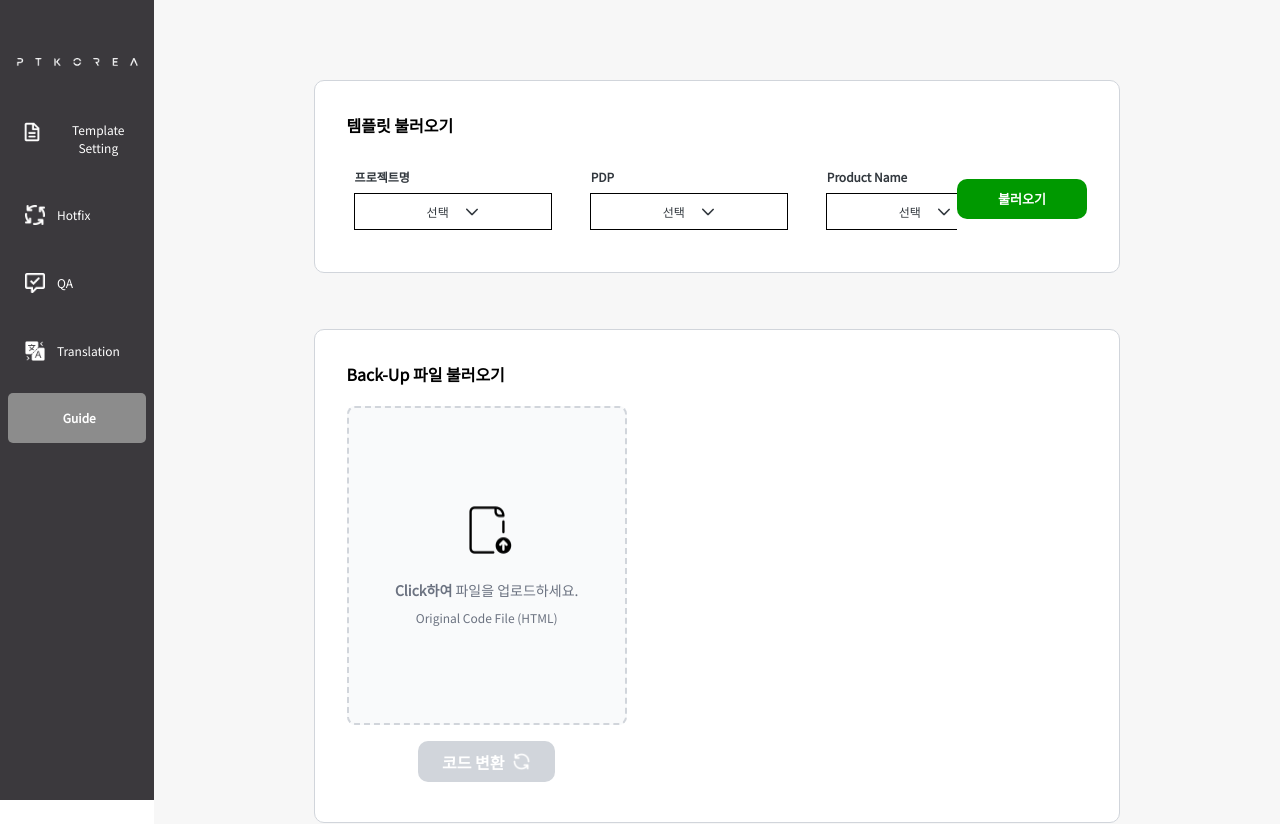
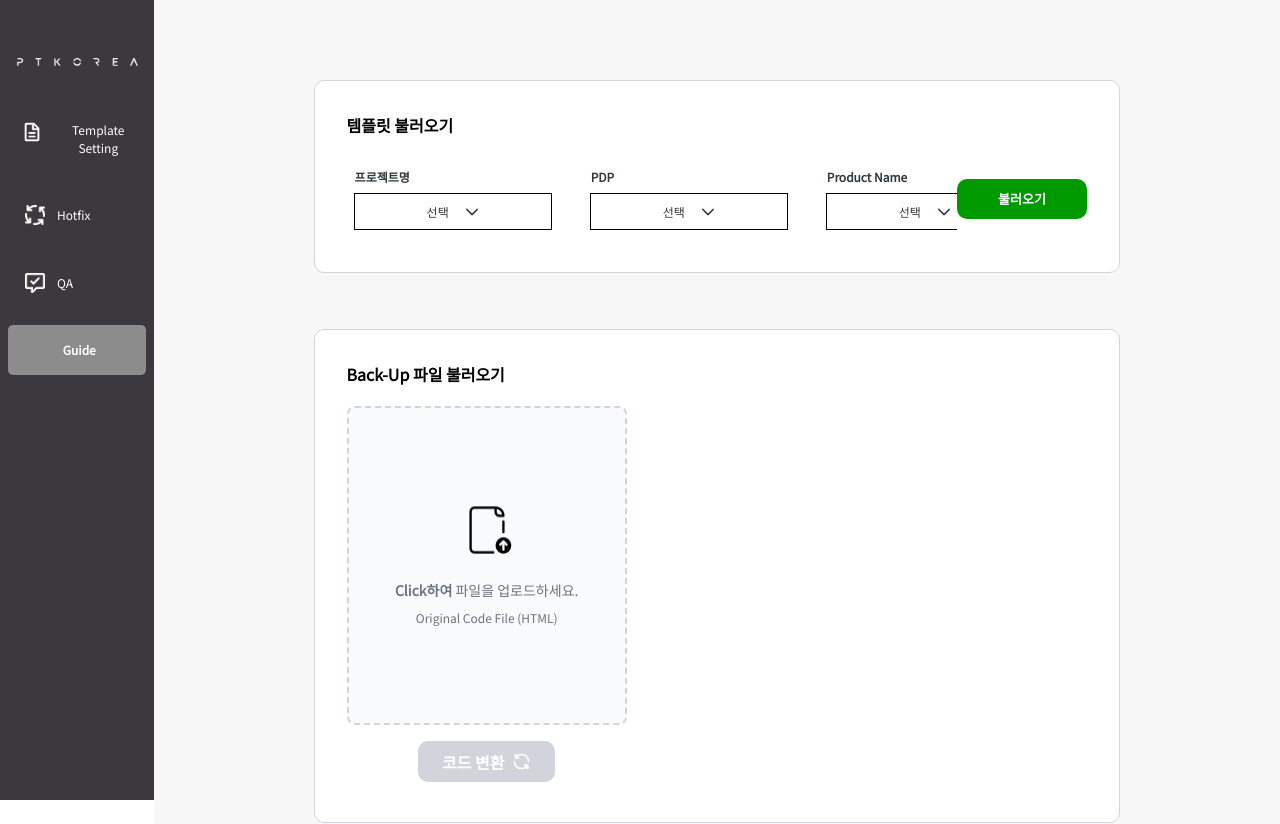
Before and after one commit to haley10309/recoder, a React (Vite) app: page / in a window 1280 px wide. Shown: the top 824 px of the page. Built offline with nearby package versions, Linux system fonts and the light colour scheme; no server answers.

Commit message:
add : vite base router

```diff
--- a/src/Components/Nav/Header.jsx
+++ b/src/Components/Nav/Header.jsx
@@ -63,18 +63,7 @@ const Header = () => {
           />
           QA
         </button>
-        <button
-          className={`flex items-center gap-3  py-4 rounded-r-[5px] ${isActive("/translation") ? "bg-[#8C8C8C]" : "hover:bg-[#8C8C8C]"}`}
-          onClick={() => handleNavigate("/translation")}
-        >
-          <span className={`w-[5px] h-[100%]  ${isActive("/translation") ? "bg-blue-500" : ""}`} />
-          <img
-            className="w-[20px]"
-            src={navTran}
-            alt="Translation"
-          />
-          Translation
-        </button>
+
         <button
           className="flex items-center justify-center font-bold py-4 rounded-[5px] bg-[#8C8C8C] hover:bg-[#8C8C8C]"
           onClick={() => handleNavigate("/guide")}
--- a/vite.config.js
+++ b/vite.config.js
@@ -11,6 +11,7 @@ export default ({ mode }) => {
         svgrOptions: {},
       }),
     ],
+    base: '/', // 기본값 확인
     define: {
       'process.env': env,
     },
```
